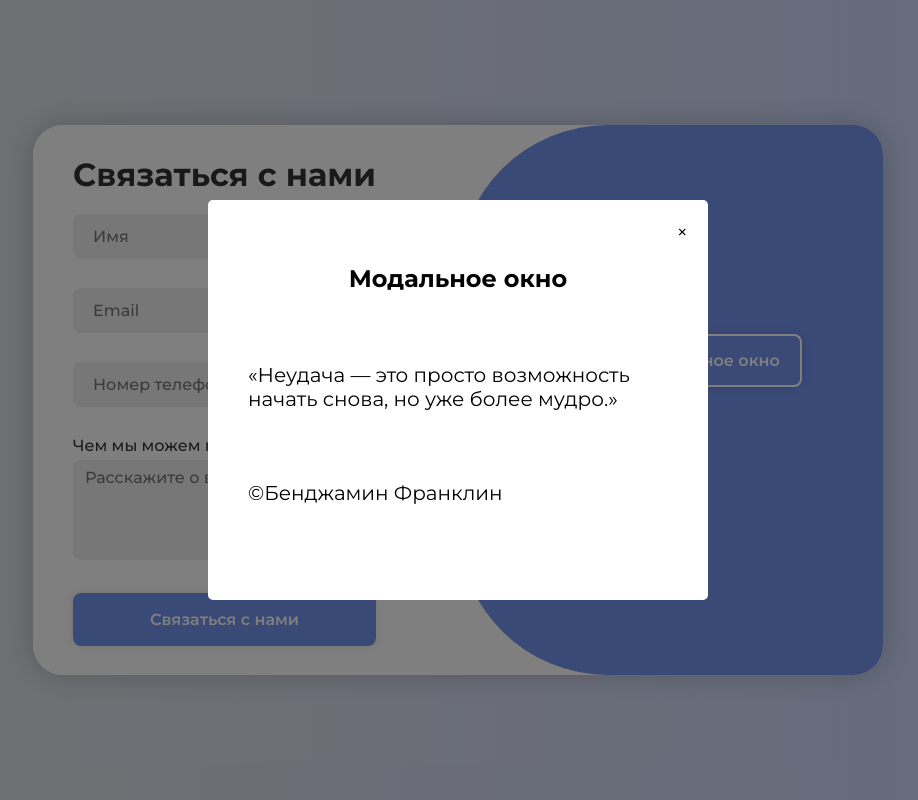
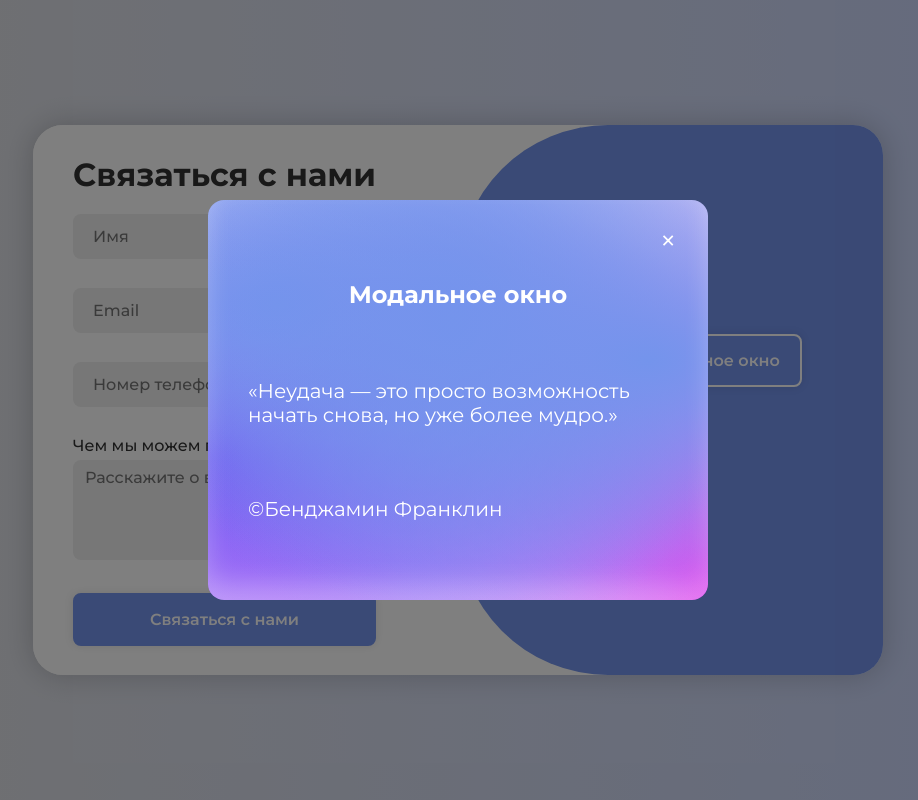
Before and after one commit to sh1yuu/Itprofit-test-task, a website built with webpack: page src/index.html in a window 1280 px wide. Both pictures are taken after a click on the button "Открыть модальное окно". Shown: the whole page, without its empty margins (182-1100 px from the left). Built offline with nearby package versions, Linux system fonts and the light colour scheme.

Commit message:
fix: исправил стили модального окна

```diff
--- a/src/styles/styles.scss
+++ b/src/styles/styles.scss
@@ -219,14 +219,22 @@ textarea {
 }
 
 .modal-content {
-	background-color: white;
 	padding: 20px;
-	border-radius: 5px;
 	max-width: 500px;
 	width: 90%;
 	min-height: 400px;
 	transform: scale(0.7);
 	transition: transform 0.3s ease;
+	background-color: #fff;
+	background-image: radial-gradient(at 88% 40%, #7494ec 0px, transparent 85%),
+		radial-gradient(at 49% 30%, #7494ec 0px, transparent 85%),
+		radial-gradient(at 14% 26%, #7494ec 0px, transparent 85%),
+		radial-gradient(at 0% 64%, hsla(263, 93%, 56%, 1) 0px, transparent 85%),
+		radial-gradient(at 41% 94%, hsla(284, 100%, 84%, 1) 0px, transparent 85%),
+		radial-gradient(at 100% 99%, hsla(306, 100%, 57%, 1) 0px, transparent 85%);
+
+	border-radius: 1rem;
+	box-shadow: 0px -16px 24px 0px rgba(255, 255, 255, 0.25) inset;
 }
 
 .modal-text-container {
@@ -239,18 +247,23 @@ textarea {
 
 .modal-title {
 	justify-content: center;
+	color: #fff;
 }
 
 .modal-text {
 	font-size: 20px;
+	color: #fff;
 }
 
 .close-modal-btn {
 	float: right;
-	font-size: 20px;
+	font-size: 30px;
+	color: #fff;
 	cursor: pointer;
 	background: none;
 	border: none;
+	min-width: 40px;
+	min-height: 40px;
 	padding: 0;
 }
 
```
